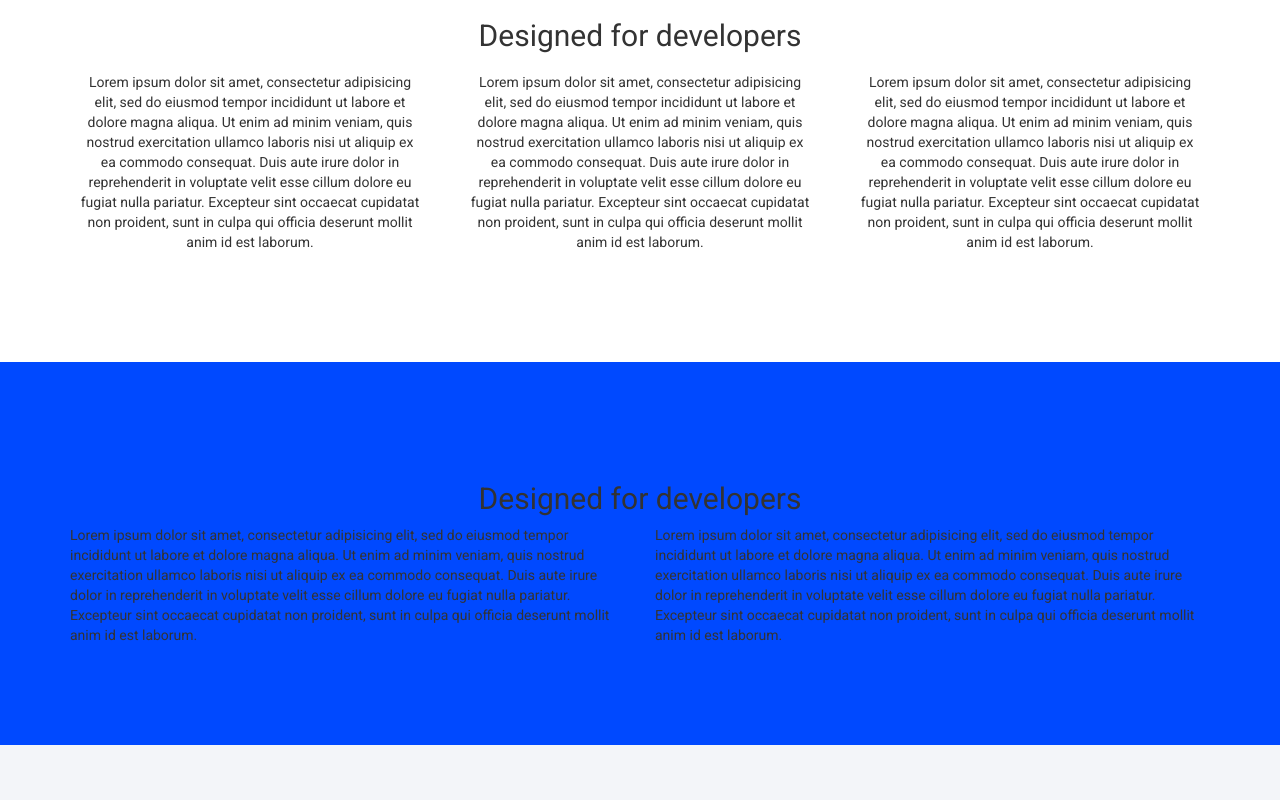
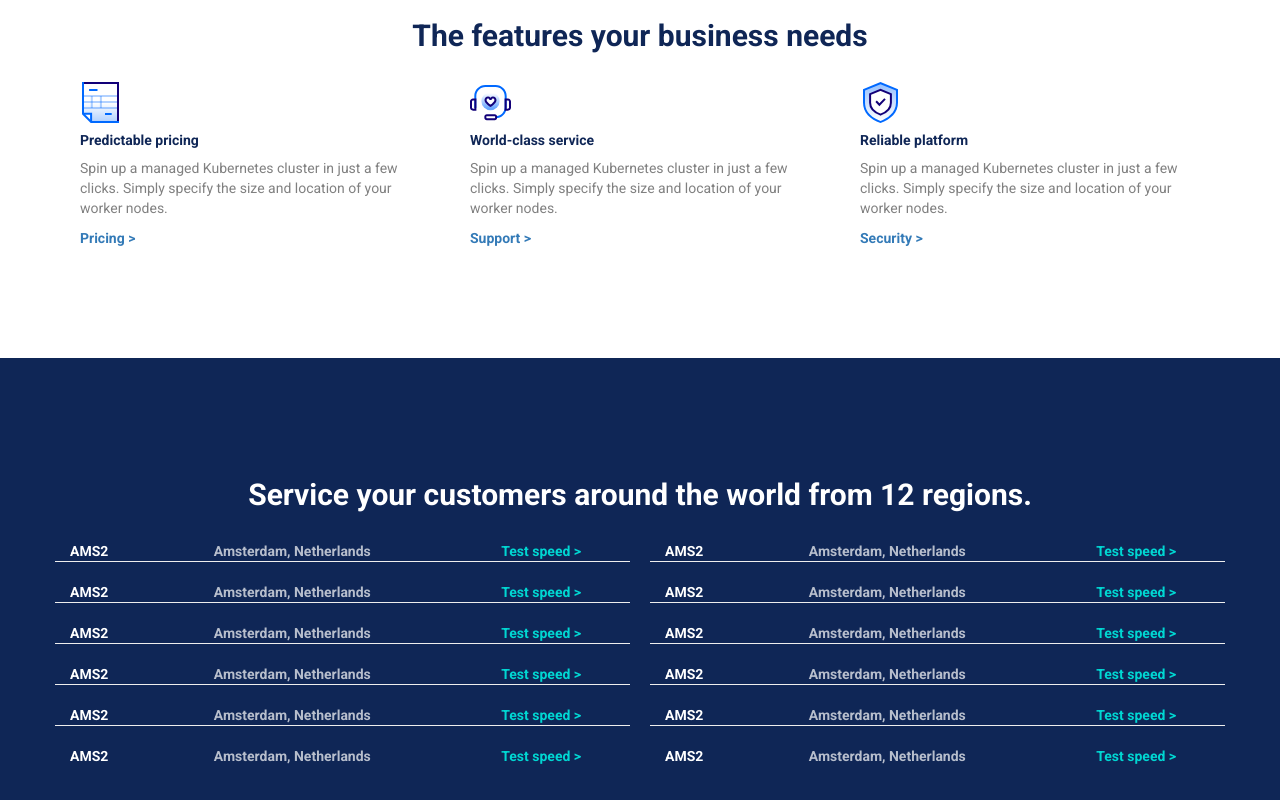
Before and after one commit to guyrogereboulet/html-css-digitalocean, a plain HTML site: page index.html in a window 1280 px wide. Shown: the part 2580-3380 px from the top of the page. Drawn offline with nearby package versions, Linux system fonts and the light colour scheme.

Commit message:
Service-main style completo

```diff
--- a/css/style.css
+++ b/css/style.css
@@ -1,6 +1,18 @@
 /* UTILITY */
 body {
  font-family: 'Roboto', sans-serif;
+}
+
+.white_color {
+  color: white;
+}
+
+.grey_color {
+  color: rgba(255,255,255,0.7);
+}
+
+.tiffany_color a {
+ color: #00d7d2;
 }
 
 
@@ -247,15 +259,59 @@ font-size: 13.5px;
   padding-bottom: 100px;
 }
 
+.features_title {
+  font-weight: bold;
+}
+
 .features_text {
   margin: 10px;
 }
 
+.features_title {
+  color: #0F2656;
+}
+
+.features_text h5 {
+  font-weight: bold;
+  color: #0F2656;
+}
+
+.features_text p {
+  color: grey;
+}
+
+.features_text a {
+  font-weight: bold;
+}
+
+.features_text img {
+  margin-top: 10px;
+}
+
+
 #service {
-  background-color: #0049FF;
+  background-color: #0F2656;
   padding-top: 100px;
   padding-bottom: 100px;
 }
+
+.table_left {
+  font-weight: bold;
+  padding-right: 10px;
+  margin: 20px 0;
+}
+
+.table_right {
+  font-weight: bold;
+  padding-left: 10px;
+  margin: 20px 0;
+}
+
+.service_title {
+  font-weight: bold;
+  color: white;
+}
+
 
 #development {
   padding-top: 100px;
--- a/index.html
+++ b/index.html
@@ -204,36 +204,123 @@
         </div>
       </section>
       <section id="features">
-        <h2 class="text-center">Designed for developers</h2>
+        <h2 class="features_title text-center">The features your business needs</h2>
         <div class="container">
           <div class="row">
-            <div class="col-xs-12 col-md-4 col-lg-4 text-center">
+            <div class="col-xs-12 col-md-4 col-lg-4">
               <div class="features_text">
-                <p>Lorem ipsum dolor sit amet, consectetur adipisicing elit, sed do eiusmod tempor incididunt ut labore et dolore magna aliqua. Ut enim ad minim veniam, quis nostrud exercitation ullamco laboris nisi ut aliquip ex ea commodo consequat. Duis aute irure dolor in reprehenderit in voluptate velit esse cillum dolore eu fugiat nulla pariatur. Excepteur sint occaecat cupidatat non proident, sunt in culpa qui officia deserunt mollit anim id est laborum.</p>
+                <img src="img/pred-pricing.svg" alt="">
+                <h5>Predictable pricing</h5>
+                <p>
+                  Spin up a managed Kubernetes cluster in just a few clicks. Simply specify the size and location of your worker nodes.
+                </p>
+                <a href="#">Pricing ></a>
               </div>
             </div>
-            <div class="col-xs-12 col-md-4 col-lg-4 text-center">
+            <div class="col-xs-12 col-md-4 col-lg-4">
               <div class="features_text">
-                Lorem ipsum dolor sit amet, consectetur adipisicing elit, sed do eiusmod tempor incididunt ut labore et dolore magna aliqua. Ut enim ad minim veniam, quis nostrud exercitation ullamco laboris nisi ut aliquip ex ea commodo consequat. Duis aute irure dolor in reprehenderit in voluptate velit esse cillum dolore eu fugiat nulla pariatur. Excepteur sint occaecat cupidatat non proident, sunt in culpa qui officia deserunt mollit anim id est laborum.
+                <img src="img/world-class.svg" alt="">
+                <h5>World-class service</h5>
+                <p>
+                  Spin up a managed Kubernetes cluster in just a few clicks. Simply specify the size and location of your worker nodes.
+                </p>
+                <a href="#">Support ></a>
               </div>
             </div>
-            <div class="col-xs-12 col-md-4 col-lg-4 text-center">
+            <div class="col-xs-12 col-md-4 col-lg-4">
               <div class="features_text">
-                Lorem ipsum dolor sit amet, consectetur adipisicing elit, sed do eiusmod tempor incididunt ut labore et dolore magna aliqua. Ut enim ad minim veniam, quis nostrud exercitation ullamco laboris nisi ut aliquip ex ea commodo consequat. Duis aute irure dolor in reprehenderit in voluptate velit esse cillum dolore eu fugiat nulla pariatur. Excepteur sint occaecat cupidatat non proident, sunt in culpa qui officia deserunt mollit anim id est laborum.
+                <img src="img/reliable-platform.svg" alt="">
+                <h5>Reliable platform</h5>
+                <p>
+                  Spin up a managed Kubernetes cluster in just a few clicks. Simply specify the size and location of your worker nodes.
+                </p>
+                <a href="#">Security ></a>
               </div>
             </div>
           </div>
         </div>
       </section>
       <section id="service">
-        <h2 class="text-center">Designed for developers</h2>
+        <h2 class="text-center service_title">Service your customers around the world from 12 regions.</h2>
         <div class="container">
           <div class="row">
             <div class="col-xs-12 col-md-6 col-md-6">
-              Lorem ipsum dolor sit amet, consectetur adipisicing elit, sed do eiusmod tempor incididunt ut labore et dolore magna aliqua. Ut enim ad minim veniam, quis nostrud exercitation ullamco laboris nisi ut aliquip ex ea commodo consequat. Duis aute irure dolor in reprehenderit in voluptate velit esse cillum dolore eu fugiat nulla pariatur. Excepteur sint occaecat cupidatat non proident, sunt in culpa qui officia deserunt mollit anim id est laborum.
+              <div class="table_left">
+                <div class="row">
+                  <div class="col-xs-3 white_color">AMS2</div>
+                  <div class="col-xs-6 grey_color">Amsterdam, Netherlands</div>
+                  <div class="col-xs-3 tiffany_color"><a href="#">Test speed ></a></div>
+                  <hr class="hr_service">
+                </div>
+                <div class="row">
+                  <div class="col-xs-3 white_color">AMS2</div>
+                  <div class="col-xs-6 grey_color">Amsterdam, Netherlands</div>
+                  <div class="col-xs-3 tiffany_color"><a href="#">Test speed ></a></div>
+                  <hr class="hr_service">
+                </div>
+                <div class="row">
+                  <div class="col-xs-3 white_color">AMS2</div>
+                  <div class="col-xs-6 grey_color">Amsterdam, Netherlands</div>
+                  <div class="col-xs-3 tiffany_color"><a href="#">Test speed ></a></div>
+                  <hr class="hr_service">
+                </div>
+                <div class="row">
+                  <div class="col-xs-3 white_color">AMS2</div>
+                  <div class="col-xs-6 grey_color">Amsterdam, Netherlands</div>
+                  <div class="col-xs-3 tiffany_color"><a href="#">Test speed ></a></div>
+                  <hr class="hr_service">
+                </div>
+                <div class="row">
+                  <div class="col-xs-3 white_color">AMS2</div>
+                  <div class="col-xs-6 grey_color">Amsterdam, Netherlands</div>
+                  <div class="col-xs-3 tiffany_color"><a href="#">Test speed ></a></div>
+                  <hr class="hr_service">
+                </div>
+                <div class="row">
+                  <div class="col-xs-3 white_color">AMS2</div>
+                  <div class="col-xs-6 grey_color">Amsterdam, Netherlands</div>
+                  <div class="col-xs-3 tiffany_color"><a href="#">Test speed ></a></div>
+                </div>
+              </div>
             </div>
             <div class="col-xs-12 col-md-6 col-md-6">
-              Lorem ipsum dolor sit amet, consectetur adipisicing elit, sed do eiusmod tempor incididunt ut labore et dolore magna aliqua. Ut enim ad minim veniam, quis nostrud exercitation ullamco laboris nisi ut aliquip ex ea commodo consequat. Duis aute irure dolor in reprehenderit in voluptate velit esse cillum dolore eu fugiat nulla pariatur. Excepteur sint occaecat cupidatat non proident, sunt in culpa qui officia deserunt mollit anim id est laborum.
+              <div class="table_right">
+                <div class="row">
+                  <div class="col-xs-3 white_color">AMS2</div>
+                  <div class="col-xs-6 grey_color">Amsterdam, Netherlands</div>
+                  <div class="col-xs-3 tiffany_color"><a href="#">Test speed ></a></div>
+                  <hr class="hr_service">
+                </div>
+                <div class="row">
+                  <div class="col-xs-3 white_color">AMS2</div>
+                  <div class="col-xs-6 grey_color">Amsterdam, Netherlands</div>
+                  <div class="col-xs-3 tiffany_color"><a href="#">Test speed ></a></div>
+                  <hr class="hr_service">
+                </div>
+                <div class="row">
+                  <div class="col-xs-3 white_color">AMS2</div>
+                  <div class="col-xs-6 grey_color">Amsterdam, Netherlands</div>
+                  <div class="col-xs-3 tiffany_color"><a href="#">Test speed ></a></div>
+                  <hr class="hr_service">
+                </div>
+                <div class="row">
+                  <div class="col-xs-3 white_color">AMS2</div>
+                  <div class="col-xs-6 grey_color">Amsterdam, Netherlands</div>
+                  <div class="col-xs-3 tiffany_color"><a href="#">Test speed ></a></div>
+                  <hr class="hr_service">
+                </div>
+                <div class="row">
+                  <div class="col-xs-3 white_color">AMS2</div>
+                  <div class="col-xs-6 grey_color">Amsterdam, Netherlands</div>
+                  <div class="col-xs-3 tiffany_color"><a href="#">Test speed ></a></div>
+                  <hr class="hr_service">
+                </div>
+                <div class="row">
+                  <div class="col-xs-3 white_color">AMS2</div>
+                  <div class="col-xs-6 grey_color">Amsterdam, Netherlands</div>
+                  <div class="col-xs-3 tiffany_color"><a href="#">Test speed ></a></div>
+                </div>
+              </div>
             </div>
           </div>
         </div>
```
